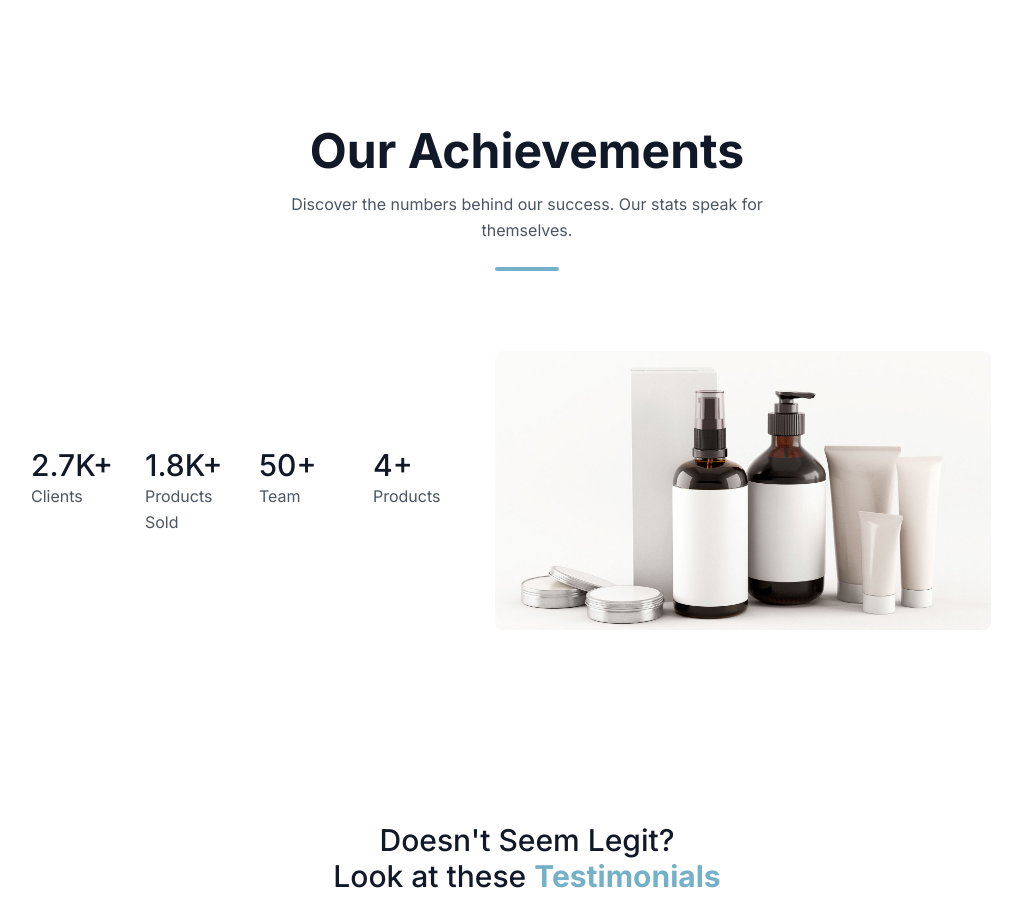
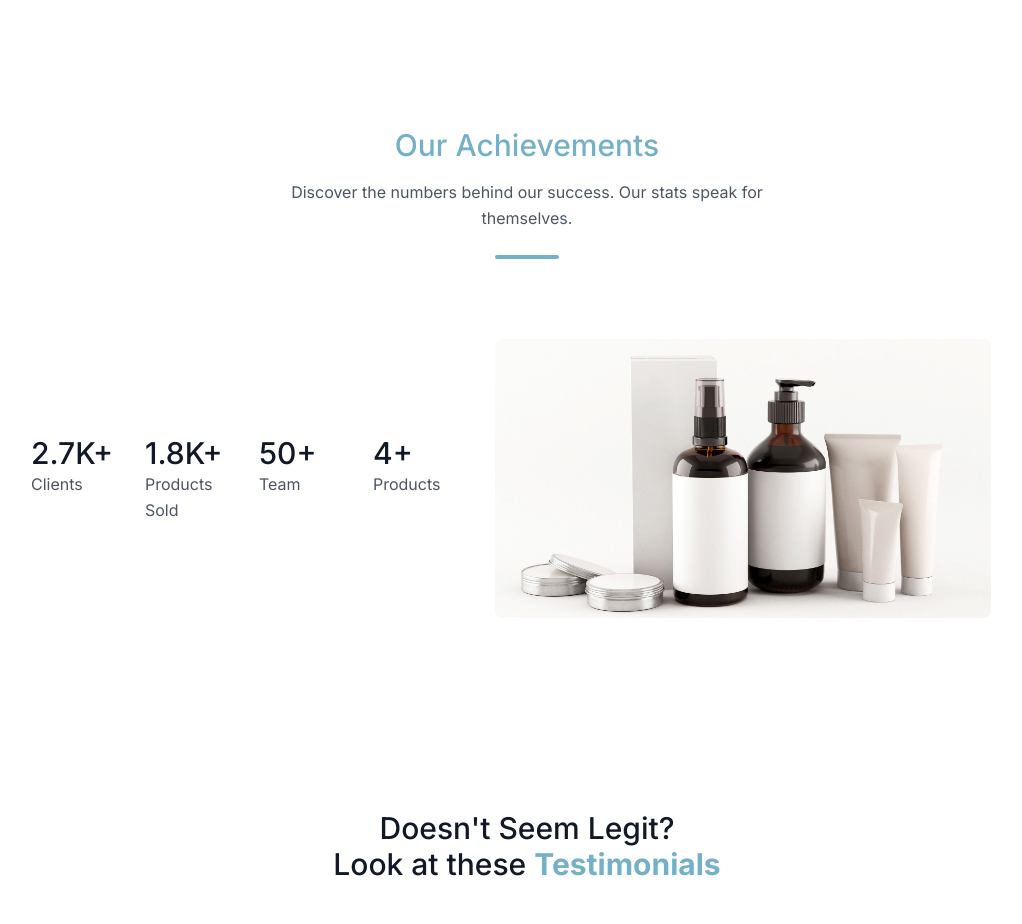
Before and after one commit to LaeeqtheDev/aura, a Next.js app: page / in a window 1280 px wide. Shown: the part 2540-3464 px from the top of the page, without its empty margins (113-1135 px from the left). Built offline with nearby package versions, Linux system fonts and the light colour scheme.

Commit message:
Update stats.js

```diff
--- a/app/components/stats.js
+++ b/app/components/stats.js
@@ -7,7 +7,7 @@ const stats = () => {
     <section id="stats" className="text-gray-600 body-font px-24">
       <div className="container py-24 px-12 mx-auto flex flex-wrap">
         <div className="text-center mb-20 w-full">
-          <h1 className="text-5xl text-center font-bold title-font text-gray-900 mb-4 text-[#74B1C9]">Our Achievements</h1>
+          <h1 className="sm:text-3xl text-2xl font-medium title-font mb-4 text-[#74B1C9]">Our Achievements</h1>
           <p className="text-base text-center leading-relaxed xl:w-2/4 lg:w-3/4 mx-auto text-gray-500s">
             Discover the numbers behind our success. Our stats speak for themselves.
           </p>
```
